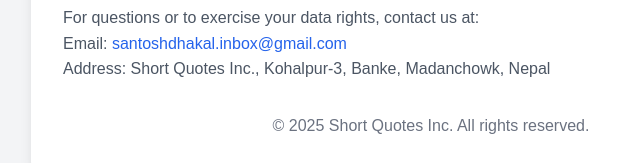
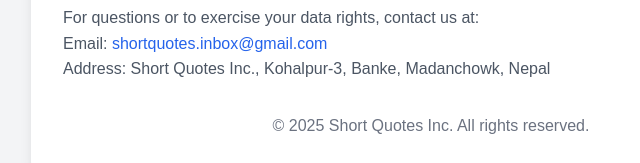
Before and after one commit to xxshcoder/privacy-policy-shortquotes, a plain HTML site: page index.html in a window 1280 px wide. Shown: the part 2088-2251 px from the top of the page, 209-849 px from the left. Drawn offline with nearby package versions, Linux system fonts and the light colour scheme.

Commit message:
Update index.html

```diff
--- a/index.html
+++ b/index.html
@@ -123,7 +123,7 @@
         <div class="section">
             <h2>10. Contact Us</h2>
             <p>For questions or to exercise your data rights, contact us at:</p>
-            <p>Email: <a href="mailto:santoshdhakal.inbox@gmail.com" class="text-blue-600 hover:underline">santoshdhakal.inbox@gmail.com</a></p>
+            <p>Email: <a href="mailto:shortquotes.inbox@gmail.com" class="text-blue-600 hover:underline">shortquotes.inbox@gmail.com</a></p>
             <p>Address: Short Quotes Inc., Kohalpur-3, Banke, Madanchowk, Nepal</p>
         </div>
 
```
